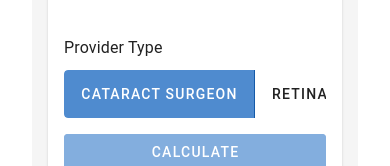
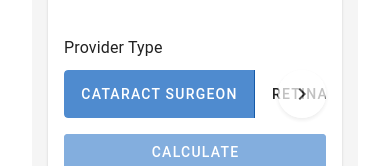
Before and after one commit to wak1616/staffing-calculator-for-providers, a Vue app: page / in a window 390 px wide. Shown: the part 540-706 px from the top of the page. Built offline with nearby package versions, Linux system fonts and the light colour scheme.

Commit message:
Fix navigation arrows on mobile and add MDI font CDN

```diff
--- a/index.html
+++ b/index.html
@@ -6,6 +6,7 @@
     <meta name="viewport" content="width=device-width, initial-scale=1.0">
     <meta name="description" content="Calculate the optimal number of technicians needed for your medical or optometric practice based on yearly revenue projections.">
     <title>Staffing Calculator For Providers</title>
+    <link rel="stylesheet" href="https://cdn.jsdelivr.net/npm/@mdi/font@7.2.96/css/materialdesignicons.min.css">
   </head>
   <body>
     <div id="app"></div>
--- a/src/App.vue
+++ b/src/App.vue
@@ -568,6 +568,16 @@ const getEmoji = (index) => {
   .input-large input {
     font-size: 1rem !important;
   }
+
+  /* Always show scroll arrows on mobile without requiring hover */
+  .scroll-arrow {
+    opacity: 0.8;
+  }
+
+  /* Ensure arrows are displayed */
+  .scroll-arrow.left, .scroll-arrow.right {
+    display: flex !important;
+  }
 }
 
 @media (min-width: 601px) {
```
